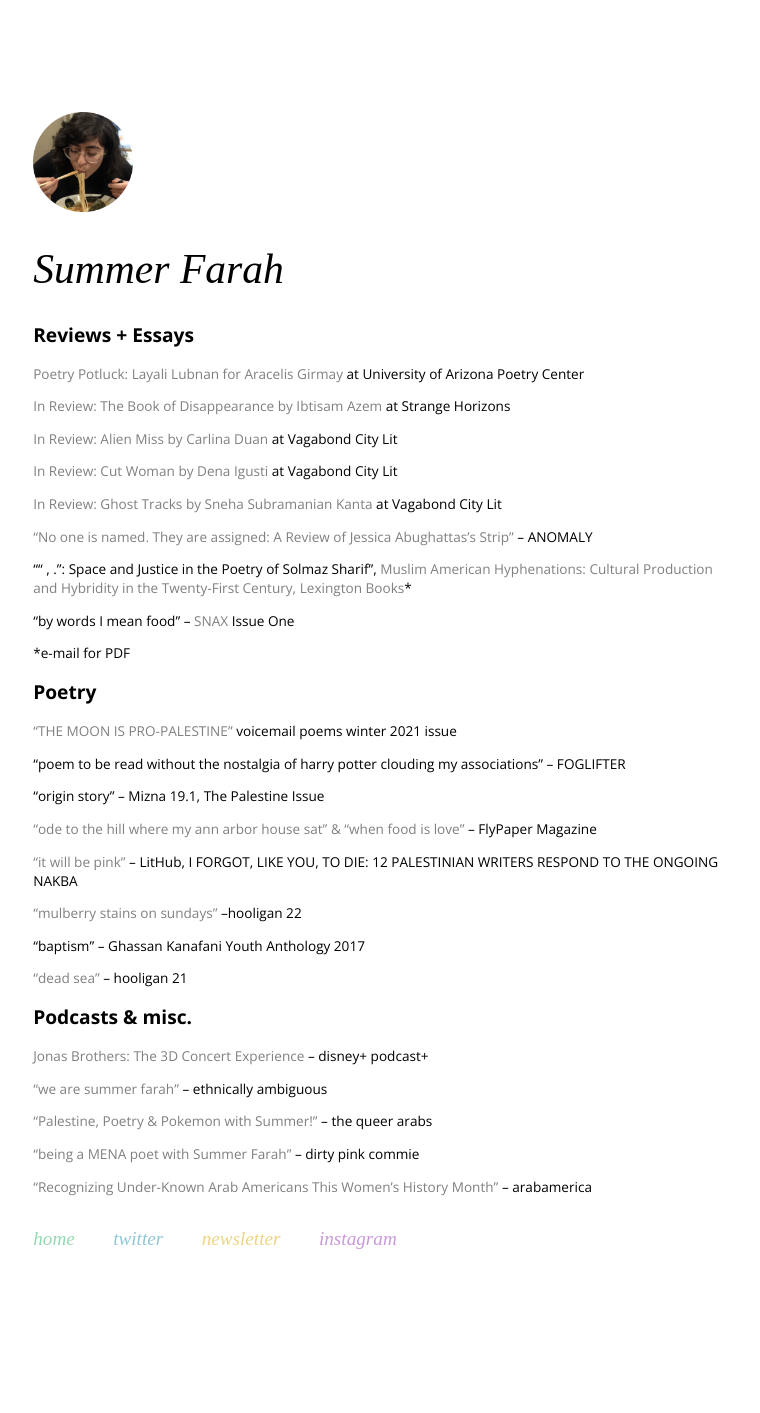
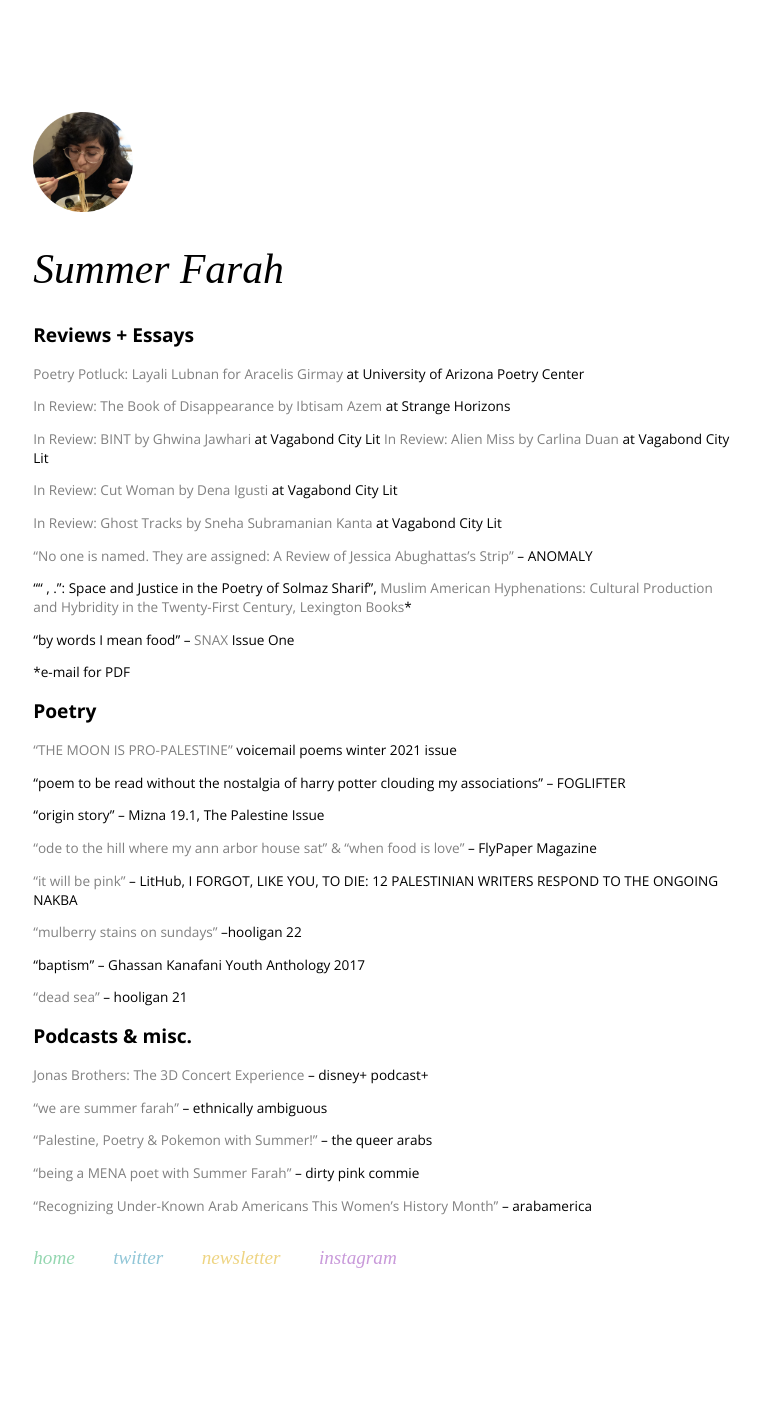
Before and after one commit to jilliangmeehan/summer-farah, a Jekyll site: the page built from work.html, in a window 1280 px wide. Shown: the whole page, without its empty margins (66-826 px from the left). Built offline with Jekyll 4.4.1, drawn with Linux system fonts in a browser that asks for light colours; some web fonts are replaced.

Commit message:
Update work.md

```diff
--- a/_includes/work.md
+++ b/_includes/work.md
@@ -3,6 +3,7 @@
 
 [In Review: The Book of Disappearance by Ibtisam Azem](http://strangehorizons.com/non-fiction/reviews/the-book-of-disappearance-by-ibtisam-azem-translated-by-sinan-antoon/) at Strange Horizons
 
+[In Review: BINT by Ghwina Jawhari](https://vagabondcitylit.com/2021/04/19/in-review-bint-by-ghina-jawhari/) at Vagabond City Lit
 [In Review: Alien Miss by Carlina Duan](https://vagabondcitylit.com/2021/03/15/in-review-alien-miss-by-carlina-duan/) at Vagabond City Lit
 
 [In Review: Cut Woman by Dena Igusti](https://vagabondcitylit.com/2020/12/14/in-review-cut-woman-by-dena-igusti/) at Vagabond City Lit
```
